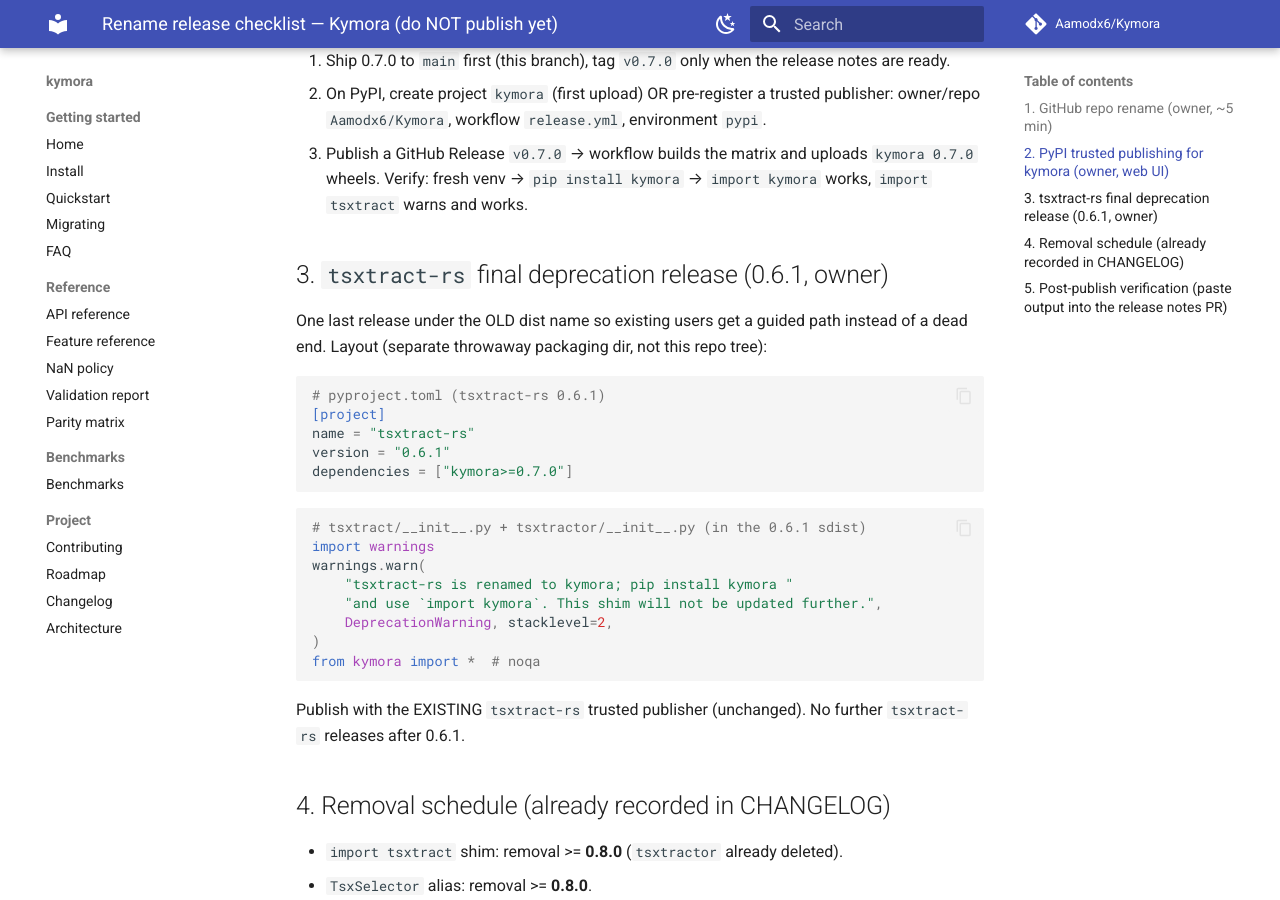
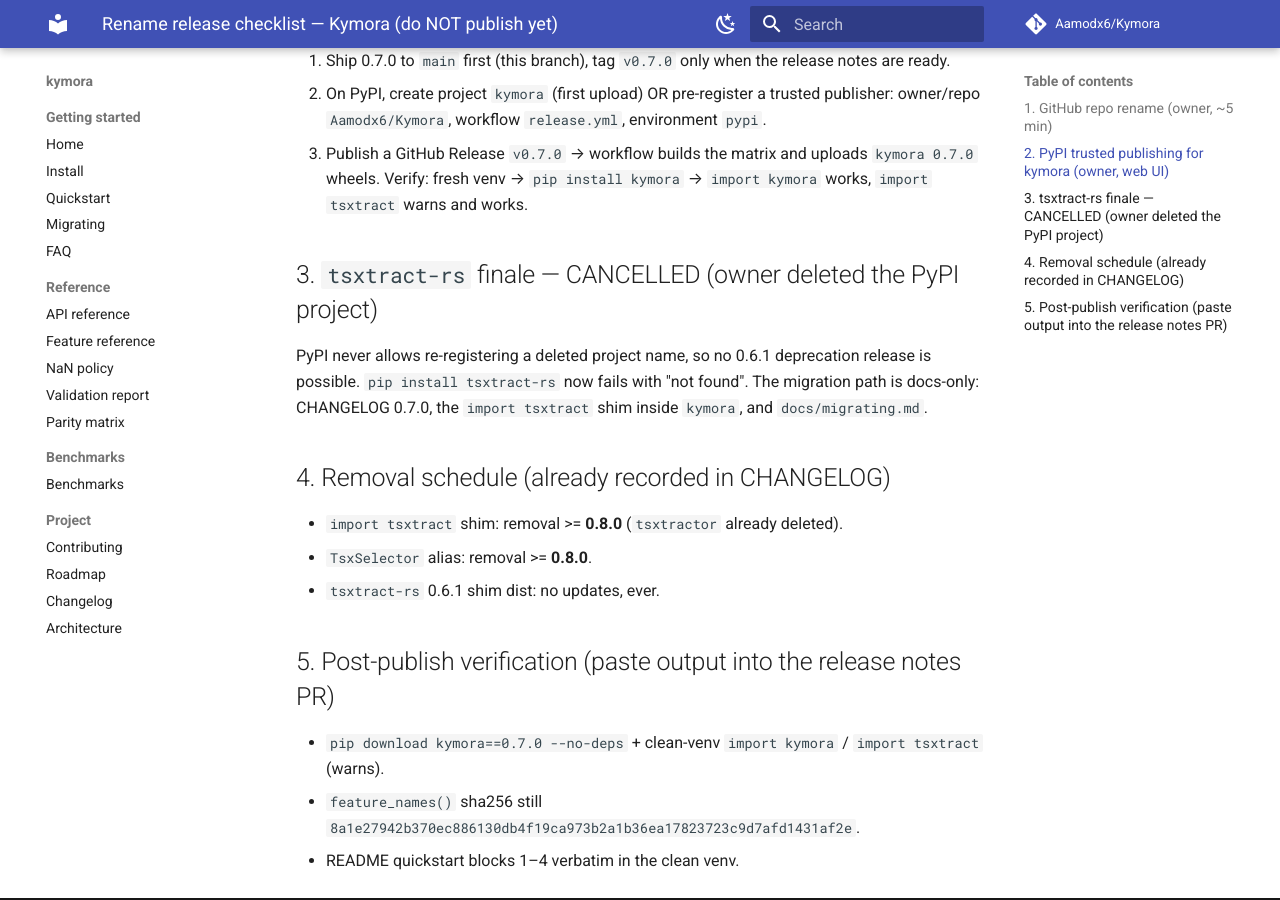
Before and after one commit to Aamodx6/Kymora, an MkDocs documentation site: the page built from docs/RENAME_RELEASE_CHECKLIST.md, in a window 1280 px wide and 900 px high, scrolled down 864 px. Built offline with MkDocs 1.6.1 and Material for MkDocs 9.7.7, drawn with Linux system fonts in a browser that asks for light colours; comment, search, counter and statistics services are not loaded.

Commit message:
docs(pypi): tsxtract-rs deleted, finale impossible; kymora upload path

````diff
--- a/docs/RENAME_RELEASE_CHECKLIST.md
+++ b/docs/RENAME_RELEASE_CHECKLIST.md
@@ -38,33 +38,12 @@
    fresh venv → `pip install kymora` → `import kymora` works,
    `import tsxtract` warns and works.
 
-## 3. `tsxtract-rs` final deprecation release (0.6.1, owner)
+## 3. `tsxtract-rs` finale — CANCELLED (owner deleted the PyPI project)
 
-One last release under the OLD dist name so existing users get a guided
-path instead of a dead end. Layout (separate throwaway packaging dir,
-not this repo tree):
-
-```toml
-# pyproject.toml (tsxtract-rs 0.6.1)
-[project]
-name = "tsxtract-rs"
-version = "0.6.1"
-dependencies = ["kymora>=0.7.0"]
-```
-
-```python
-# tsxtract/__init__.py + tsxtractor/__init__.py (in the 0.6.1 sdist)
-import warnings
-warnings.warn(
-    "tsxtract-rs is renamed to kymora; pip install kymora "
-    "and use `import kymora`. This shim will not be updated further.",
-    DeprecationWarning, stacklevel=2,
-)
-from kymora import *  # noqa
-```
-
-Publish with the EXISTING `tsxtract-rs` trusted publisher (unchanged).
-No further `tsxtract-rs` releases after 0.6.1.
+PyPI never allows re-registering a deleted project name, so no 0.6.1
+deprecation release is possible. `pip install tsxtract-rs` now fails with
+"not found". The migration path is docs-only: CHANGELOG 0.7.0, the
+`import tsxtract` shim inside `kymora`, and `docs/migrating.md`.
 
 ## 4. Removal schedule (already recorded in CHANGELOG)
 
````
Also changed, not shown: CHANGELOG.md (+3 -3 lines), docs/REFACTOR_REPORT.md (+3 -1 lines).
